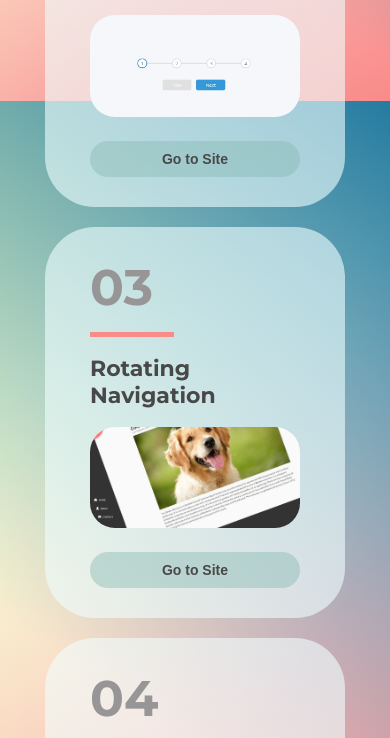
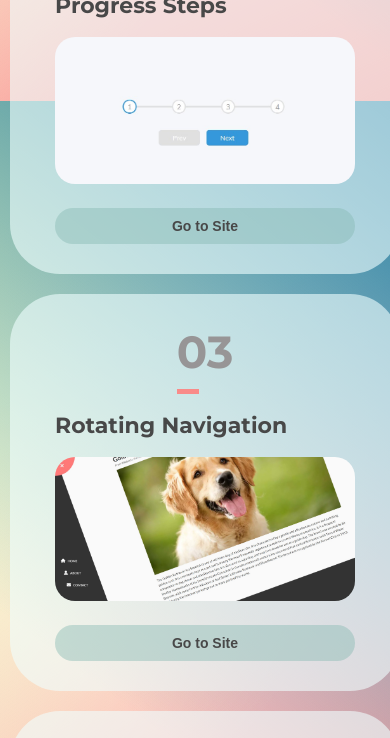
Before and after one commit to katayoon-rb/50-Projects-In-50-Days, a plain HTML site: page index.html in a window 390 px wide. Shown: the part 743-1481 px from the top of the page. Drawn offline with Linux system fonts and the light colour scheme.

Commit message:
Update style.css

```diff
--- a/style.css
+++ b/style.css
@@ -1,8 +1,15 @@
 @import url('https://fonts.googleapis.com/css2?family=Montserrat:wght@400;700&display=swap');
 
-* {
-    box-sizing: border-box;
+
+body,
+.container>div {
+    display: flex;
+    flex-direction: row;
+    align-items: center;
+    justify-content: center;
 }
+
+* { box-sizing: border-box; }
 
 body {
     background: linear-gradient(217deg, #247BA0, rgba(255,0,0,0) 70.71%),
@@ -14,60 +21,38 @@ body {
 
     font-family: 'Montserrat', sans-serif;
     margin: 0;
-    width: auto;
+    padding: 60px 0;
+
     height: 100%;
 
-    display: flex;
     flex-direction: column;
-    align-items: center;
-    justify-content: center;
 }
 
 .title {
-    margin: 80px 30px;
-    margin-bottom: 10px;
+    margin: 20px 30px;
     font-size: 35px;
     text-align: center;
 }
-.container {
-    display: flex;
-    flex-direction: row;
-    align-items: center;
-    justify-content: center;
-    width: 90vw;
-}
+.container { width: 100vw; }
     .project {
-        display: flex;
-        flex-direction: column;
-        justify-content: space-between;
-
         background-color: rgba(240, 255, 255, 0.6);
         border-radius: 30px;
 
         width: 300px;
         height: 70vh;
 
-        margin: 10px;
+        margin: 20px 10px;
         padding: 30px 45px;
         border-radius: 50px;
     }
-        .project h1 {
-            color: #979596;
-            font-size: 50px;
-        }
+        .project h1 { color: #979596; font-size: 45px; }
         .project .line {
             margin-top: -20px;
             width: 40%;
             border-top: 5px solid #F98B89;
         }
-        .project .name {
-            font-size: 22px;
-            color: #484848;
-        }
-        .project img {
-            width: 100%;
-            border-radius: 25px;
-        }
+        .project .name { font-size: 22px; color: #484848; }
+        .project img { width: 100%; border-radius: 20px; }
         .project button {
             background-color: #85b8b16e;
             cursor: pointer;
@@ -86,9 +71,7 @@ body {
 
 
 
-.project button:hover {
-    background-color: #98b0bc6e;
-}
+.project button:hover { background-color: #98b0bc6e; }
 
 
 @media (max-width: 480px) {
@@ -97,16 +80,7 @@ body {
         width: 100%;
         background-size: cover;
     }
-    .container {
-        width: 100%;
-        flex-direction: column;
-        margin: 20px;
-    }
-    .project {
-        height: max-content;
-        justify-content: center;
-    }
-    .project h1 {
-        margin-top: 0;
-    }
+    .container>div { width: 100%; flex-direction: column; }
+    .project { height: max-content; justify-content: center; }
+    .project h1 { margin-top: 0; }
 }
```
